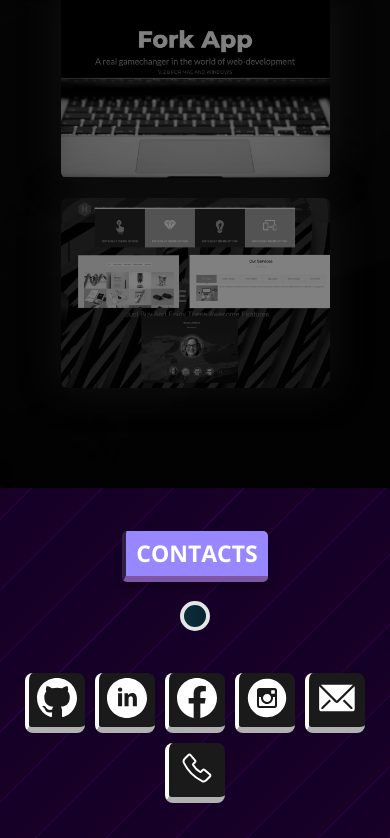
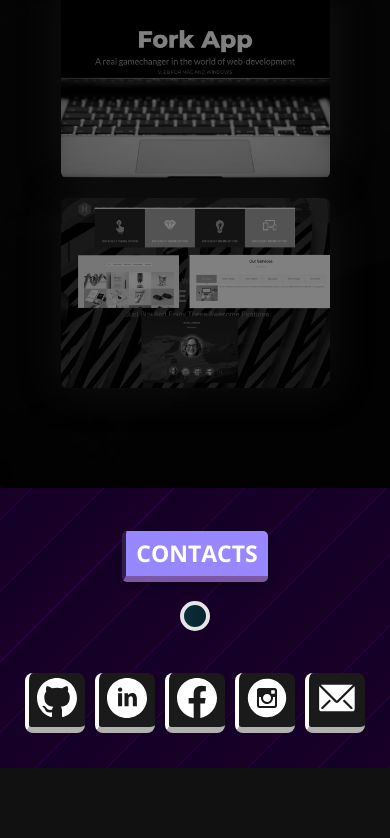
Before and after one commit to mr-nazarii/myweb, a Next.js app: page / in a window 390 px wide. Shown: the part 7619-8457 px from the top of the page. After the commit the page ends 8387 px from the top, so only its background shows below. Built offline with nearby package versions, Linux system fonts and the light colour scheme.

Commit message:
delete phone number

```diff
--- a/components/Footer.tsx
+++ b/components/Footer.tsx
@@ -57,12 +57,6 @@ export const Footer = () => {
             <Image alt="email" width={40} height={40} src="/icons/email.svg" />
           </a>
         </Btn>
-
-        <Btn color="link" styles={styles}>
-          <a href="tel:+380639669833">
-            <Image alt="phone" width={40} height={40} src="/icons/phone.svg" />
-          </a>
-        </Btn>
       </div>
     </div>
   );
```
